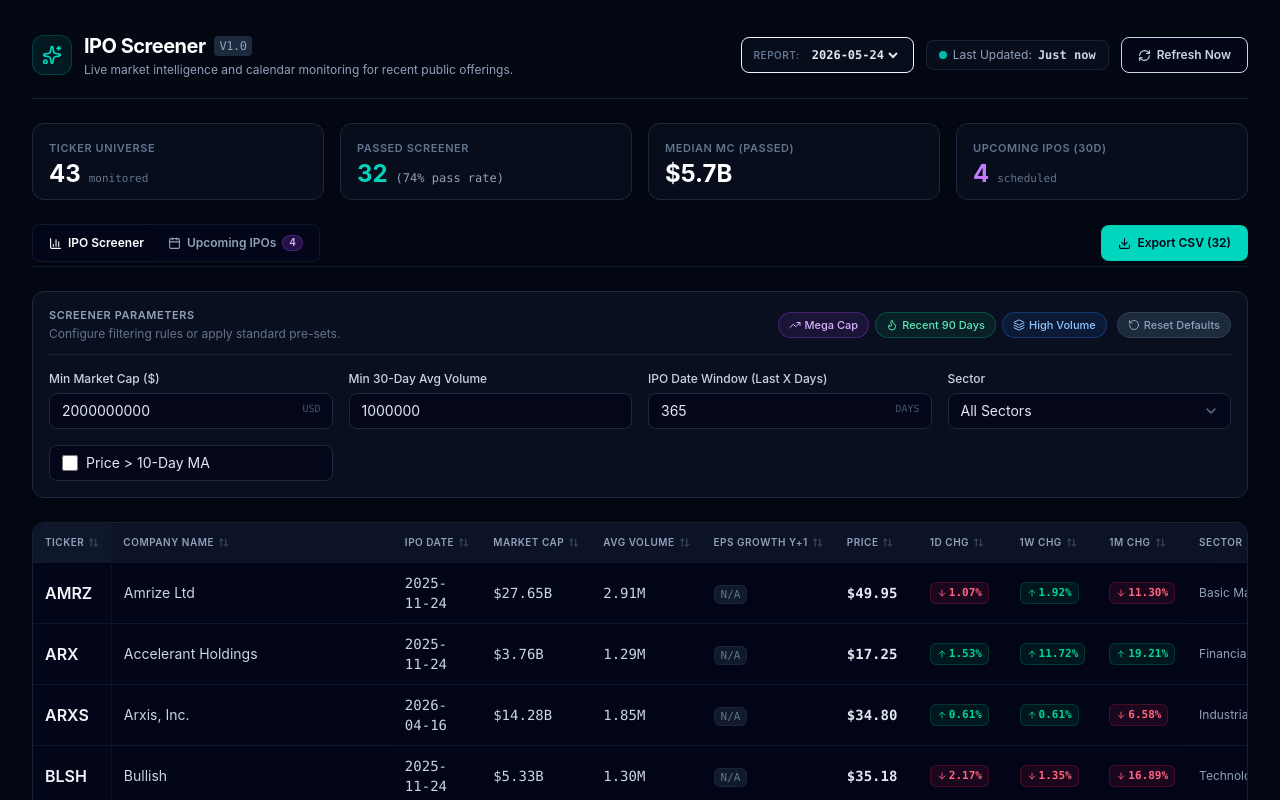
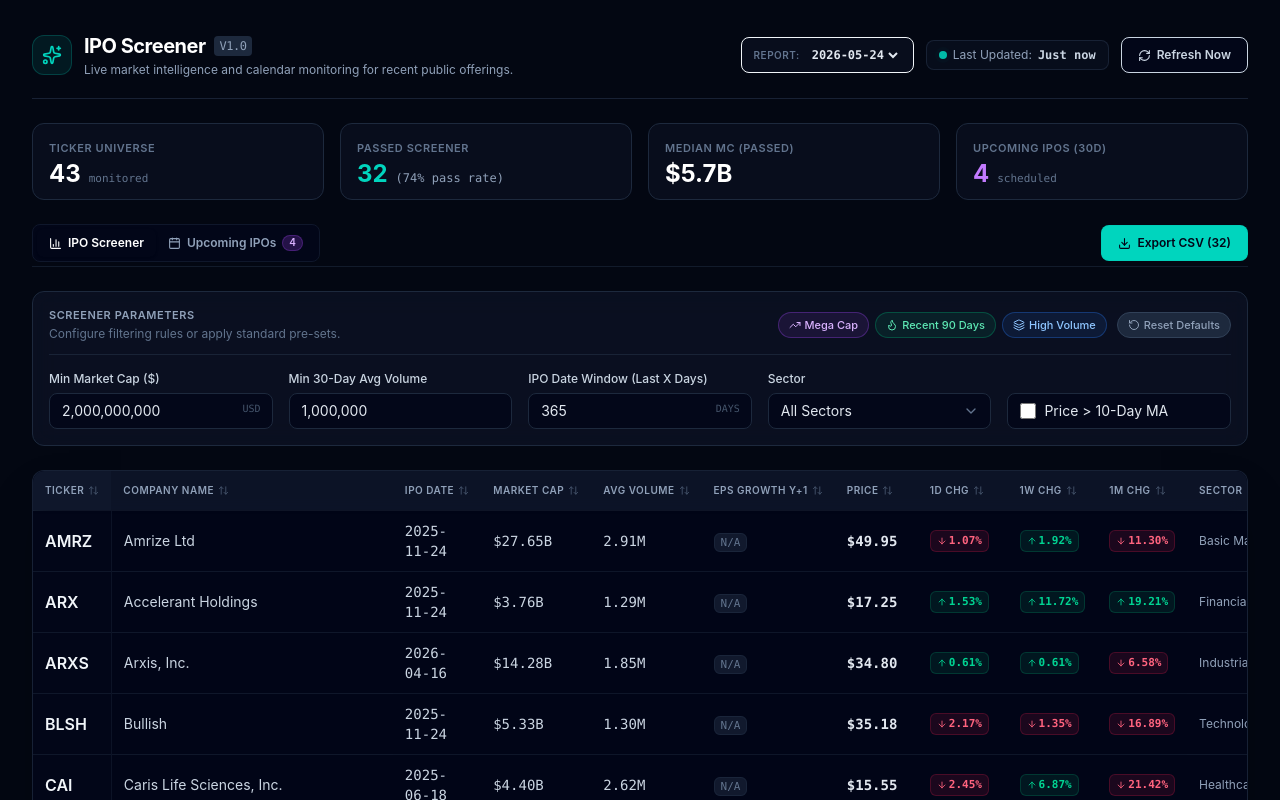
Before and after one commit to z5489/new_ipo, a React (Vite) app in the folder frontend/: page / in a window 1280 px wide. Shown: the top 800 px of the page. Built offline with nearby package versions, Linux system fonts and the light colour scheme.

Commit message:
style: format large numbers with commas and expand grid to 5 columns

```diff
--- a/frontend/src/components/FilterBar.jsx
+++ b/frontend/src/components/FilterBar.jsx
@@ -7,6 +7,19 @@ export function FilterBar({ filters, setFilters, defaultFilters, availableSector
       ...prev,
       [name]: value === "" ? "" : (name === "sector" || typeof value === "boolean" ? value : Number(value)),
     }));
+  };
+
+  const handleNumberChange = (name, rawValue) => {
+    const numericStr = rawValue.replace(/[^0-9]/g, "");
+    setFilters((prev) => ({
+      ...prev,
+      [name]: numericStr === "" ? "" : Number(numericStr),
+    }));
+  };
+
+  const formatNumber = (num) => {
+    if (num === "" || num === undefined || num === null) return "";
+    return Number(num).toLocaleString();
   };
 
   const handleReset = () => {
@@ -82,7 +95,7 @@ export function FilterBar({ filters, setFilters, defaultFilters, availableSector
       </div>
 
       {/* Grid of Inputs */}
-      <div className="grid grid-cols-1 sm:grid-cols-2 lg:grid-cols-4 gap-4">
+      <div className="grid grid-cols-1 sm:grid-cols-2 lg:grid-cols-5 gap-4">
         {/* Market Cap */}
         <div className="flex flex-col gap-1.5">
           <label className="text-xs font-medium text-slate-300">
@@ -90,11 +103,11 @@ export function FilterBar({ filters, setFilters, defaultFilters, availableSector
           </label>
           <div className="relative">
             <input
-              type="number"
-              value={filters.marketCapFloor}
-              onChange={(e) => handleChange("marketCapFloor", e.target.value)}
+              type="text"
+              value={formatNumber(filters.marketCapFloor)}
+              onChange={(e) => handleNumberChange("marketCapFloor", e.target.value)}
               className="w-full h-9 pl-3 pr-10 bg-slate-950/80 border border-slate-800 hover:border-slate-700 focus:border-teal-500 focus:ring-1 focus:ring-teal-500/30 rounded-lg text-sm text-slate-200 placeholder-slate-600 focus:outline-none transition-all"
-              placeholder="e.g. 2000000000"
+              placeholder="e.g. 2,000,000,000"
             />
             <span className="absolute right-3 top-2 text-[10px] text-slate-600 uppercase font-mono select-none">
               USD
@@ -108,11 +121,11 @@ export function FilterBar({ filters, setFilters, defaultFilters, availableSector
             Min 30-Day Avg Volume
           </label>
           <input
-            type="number"
-            value={filters.avgVolumeFloor}
-            onChange={(e) => handleChange("avgVolumeFloor", e.target.value)}
+            type="text"
+            value={formatNumber(filters.avgVolumeFloor)}
+            onChange={(e) => handleNumberChange("avgVolumeFloor", e.target.value)}
             className="w-full h-9 px-3 bg-slate-950/80 border border-slate-800 hover:border-slate-700 focus:border-teal-500 focus:ring-1 focus:ring-teal-500/30 rounded-lg text-sm text-slate-200 placeholder-slate-600 focus:outline-none transition-all"
-            placeholder="e.g. 1000000"
+            placeholder="e.g. 1,000,000"
           />
         </div>
 
```
